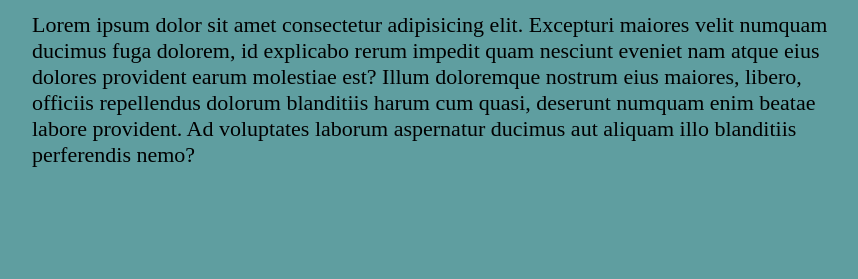
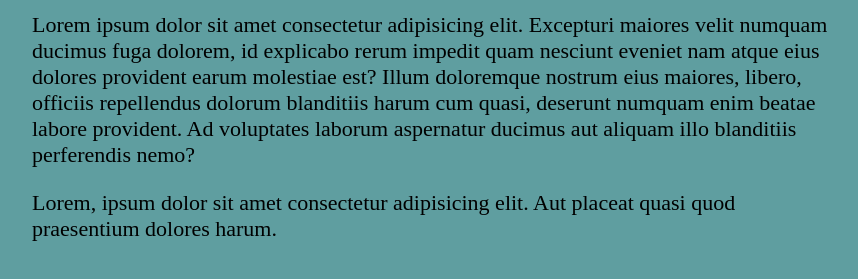
Before and after one commit to Belkadi-Amine23/formationGit, a plain HTML site: page index.html in a window 1280 px wide. Shown: the part 113-392 px from the top of the page, without its empty margins (208-1066 px from the left). Drawn offline with Linux system fonts and the light colour scheme.

Commit message:
ajout d'un paragraphe (2nd commit)

```diff
--- a/index.html
+++ b/index.html
@@ -10,5 +10,7 @@
     <h1>Formation GIT</h1>
     <p>Lorem ipsum dolor sit amet consectetur adipisicing elit. Excepturi maiores velit numquam ducimus fuga dolorem, id explicabo rerum impedit quam nesciunt eveniet nam atque eius dolores provident earum molestiae est?
     Illum doloremque nostrum eius maiores, libero, officiis repellendus dolorum blanditiis harum cum quasi, deserunt numquam enim beatae labore provident. Ad voluptates laborum aspernatur ducimus aut aliquam illo blanditiis perferendis nemo?</p>
+
+        <p>Lorem, ipsum dolor sit amet consectetur adipisicing elit. Aut placeat quasi quod praesentium dolores harum.</p>
 </body>
 </html>
```
